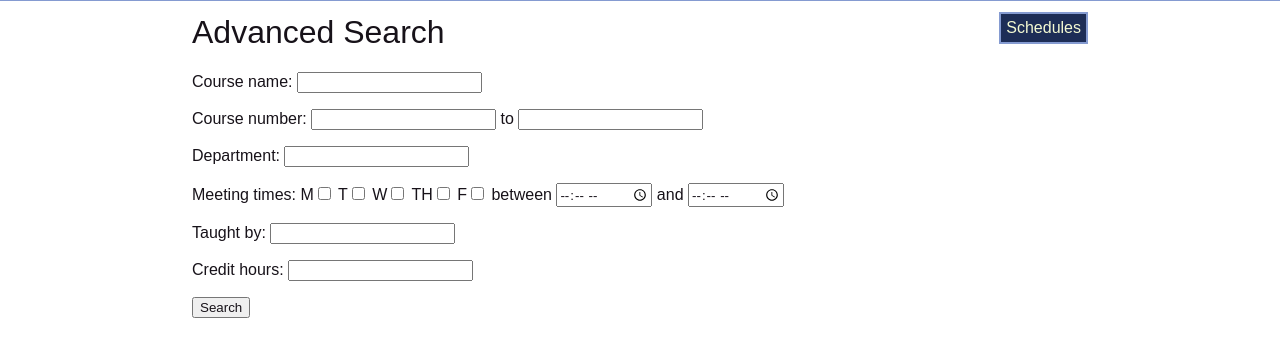
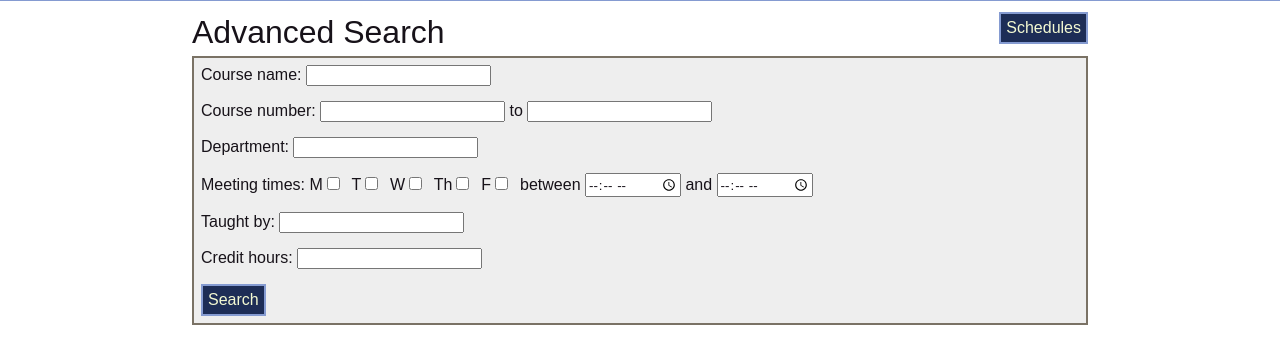
Before and after one commit to rinehart-eric/student-assistance-system, a Django app: template student_assistance_system/templates/student_assistance_system/search.html in a window 1280 px wide. Shown: the part 51-415 px from the top of the page. Run offline with Django 3.2, Linux system fonts and the light colour scheme; the template is opened without the code that fills it, so the values that code supplies are empty; parts of the project's set-up code (start-up, migrations or seed data) failed here and were passed over.

Commit message:
Advanced search UI changes

```diff
--- a/student_assistance_system/static/student_assistance_system/css/style.css
+++ b/student_assistance_system/static/student_assistance_system/css/style.css
@@ -120,6 +120,21 @@ table#schedule {
     width: 100%;
 }
 
+div#search-fields {
+    background: #EEEEEE;
+    border: 2px solid #7A7265;
+    margin: 0px;
+    padding: 7px;
+}
+
+div#search-fields p {
+    margin: 0px 0px 15px 0px;
+}
+
+div#search-fields p:last-child {
+    margin: 0px;
+}
+
 div.requirement_sets {
     width: 100%;
     display: flex;
@@ -202,7 +217,6 @@ td.schedule_fulfills {
 /* Dropdown Button */
 .dropbtn {
     padding: 5px;
-    font-size: 16px;
     position: relative;
     outline: 0px;
 }
@@ -263,6 +277,7 @@ td.schedule_fulfills {
 .button {
     padding: 5px;
     background-color: #1D2D56;
+    font-size: 16px;
     color: #F3F9D2;
     border: #859BD1 2px solid;
     cursor: pointer;
--- a/student_assistance_system/templates/student_assistance_system/search.html
+++ b/student_assistance_system/templates/student_assistance_system/search.html
@@ -4,22 +4,24 @@
 
 {% block content %}
 
+<h1>Advanced Search</h1>
+<div id="search-fields">
     <form action="{% url 'student_assistance_system:courses' %}" method="get">
-    <h1>Advanced Search</h1>
         <p>Course name: <input type="text" name="name"></p>
         <p>Course number: <input type="text" name="num1"> to <input type="text" name="num2"></p>
         <p>Department: <input type="text" name="dep"></p>
         <p>Meeting times:
-        M<input name="mon" type="checkbox">
-        T<input name="tue" type="checkbox">
-        W<input name="wed" type="checkbox">
-        TH<input name="thu" type="checkbox">
-        F<input name="fri" type="checkbox">
+            M<input name="mon" type="checkbox">&nbsp;
+            T<input name="tue" type="checkbox">&nbsp;
+            W<input name="wed" type="checkbox">&nbsp;
+            Th<input name="thu" type="checkbox">&nbsp;
+            F<input name="fri" type="checkbox">&nbsp;
             between <input type="time" name="stime" placeholder="Start time"> and
             <input type="time" name="etime" placeholder="End time">
         </p>
         <p>Taught by: <input type="text" name="prof"></p>
         <p>Credit hours: <input type="number" name="credits"></p>
-    <input type="submit" value="Search">
+        <input type="submit" value="Search" class="button">
     </form>
+</div>
 {% endblock %}
```
Lines whose indentation alone changed are shown as unchanged.
